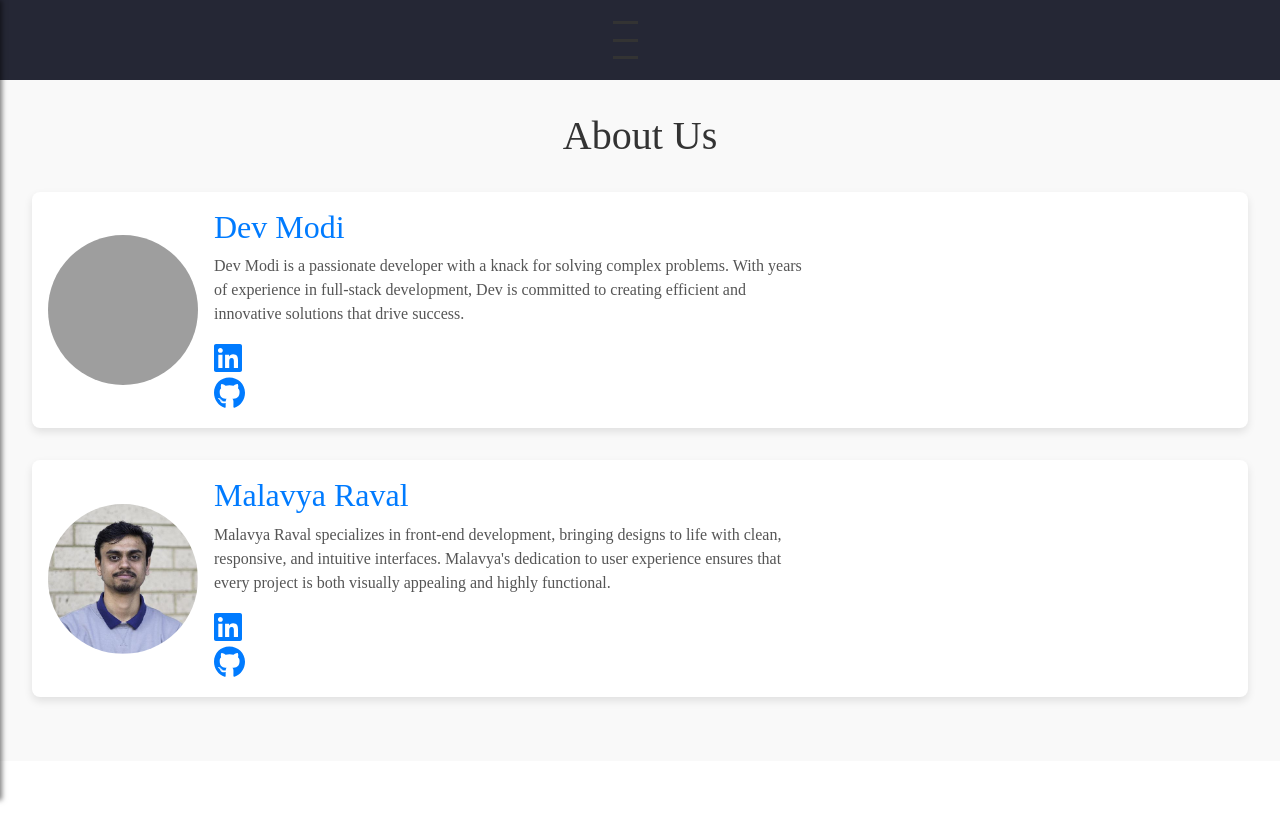
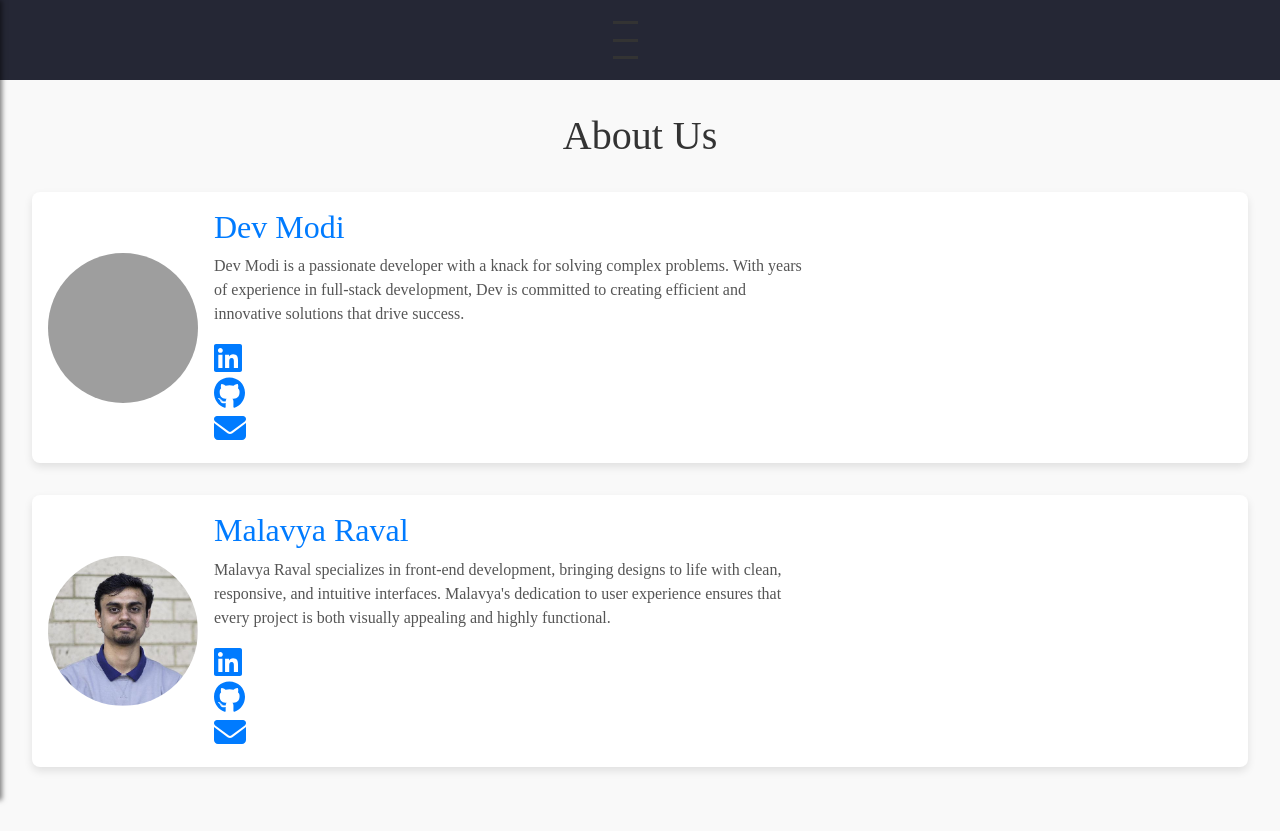
Before and after one commit to MalavyaRaval/Virtual-Events, a React (Vite) app: page /aboutus in a window 1280 px wide. Before the commit the page ends 800 px from the top, so only its background shows below. Built offline with nearby package versions, Linux system fonts and the light colour scheme; grey boxes are pictures that could not be loaded; the HTML template or start-up script is replaced by a standard one.

Commit message:
Links Added

```diff
--- a/package.json
+++ b/package.json
@@ -11,6 +11,7 @@
   },
   "dependencies": {
     "@fortawesome/free-brands-svg-icons": "^6.5.2",
+    "@fortawesome/free-solid-svg-icons": "^6.5.2",
     "@fortawesome/react-fontawesome": "^0.2.2",
     "bootstrap": "^5.2.3",
     "react": "^18.3.1",
--- a/src/App.jsx
+++ b/src/App.jsx
@@ -4,6 +4,7 @@ import SignUp from './components/SignUp.jsx';
 import Login from './components/Login.jsx';
 import Home from './components/Home.jsx';
 import AboutUs from './components/aboutus.jsx';
+import Recordings from './components/Recordings.jsx';
 
 const App = () => {
   return (
@@ -13,6 +14,7 @@ const App = () => {
         <Route path="/login" element={<Login />} />
         <Route path="/home" element={<Home />} />
         <Route path="/aboutus" element={<AboutUs />} />
+        <Route path="/recordings" element={<Recordings />} />
         <Route path="/" element={<SignUp />} />
       </Routes>
     </Router>
--- a/src/CSS/aboutus.css
+++ b/src/CSS/aboutus.css
@@ -50,7 +50,6 @@
   margin-right: 1rem;
   color: #007bff;
   text-decoration: none;
-  font-weight: bold;
 }
 
 .social-links a:hover {
--- /dev/null
+++ b/src/components/Recordings.jsx
@@ -0,0 +1,12 @@
+import React from 'react'
+import Navbar from './Nav/Navbar'
+
+const Recordings = () => {
+  return (
+    <><Navbar />
+    <div>All the Recordings of the Live Streams will be here</div>
+    </>
+  )
+}
+
+export default Recordings
--- a/src/components/aboutus.jsx
+++ b/src/components/aboutus.jsx
@@ -4,11 +4,13 @@ import devModiImage from '../images/dev-modi.jpg';
 import malavyaRavalImage from '../images/malavya-raval.jpg';
 import { FontAwesomeIcon } from '@fortawesome/react-fontawesome';
 import { faLinkedin, faGithub } from '@fortawesome/free-brands-svg-icons';
+import { faEnvelope } from '@fortawesome/free-solid-svg-icons';
 import Navbar from './Nav/Navbar';
 
 const AboutUs = () => {
   return (
-    <><Navbar />
+    <>
+      <Navbar />
       <div className="aboutus-container">
         <h1>About Us</h1>
         <div className="profile">
@@ -21,11 +23,14 @@ const AboutUs = () => {
               efficient and innovative solutions that drive success.
             </p>
             <div className="social-links">
-            <a href="https://linkedin.com/in/dev-modi-111557235/" target="linkedin.com/in/dev-modi-111557235/" rel="noopener noreferrer">
+              <a href="https://linkedin.com/in/dev-modi-111557235/" target="_blank" rel="noopener noreferrer">
                 <FontAwesomeIcon icon={faLinkedin} size="2x" />
               </a> <br />
               <a href="https://github.com/NightFury2415" target="_blank" rel="noopener noreferrer">
                 <FontAwesomeIcon icon={faGithub} size="2x" />
+              </a> <br />
+              <a href="mailto:devmodi2415@gmail.com" target="_blank" rel="noopener noreferrer">
+                <FontAwesomeIcon icon={faEnvelope} size="2x" />
               </a>
             </div>
           </div>
@@ -45,6 +50,9 @@ const AboutUs = () => {
               </a> <br />
               <a href="https://github.com/malavyaraval" target="_blank" rel="noopener noreferrer">
                 <FontAwesomeIcon icon={faGithub} size="2x" />
+              </a> <br />
+              <a href="mailto:malavyaraval@gmail.com" target="_blank" rel="noopener noreferrer">
+                <FontAwesomeIcon icon={faEnvelope} size="2x" />
               </a>
             </div>
           </div>
```
Also changed, not shown: 1 other file (tests, documents, lock files or other folders). Lines whose indentation alone changed are shown as unchanged.
